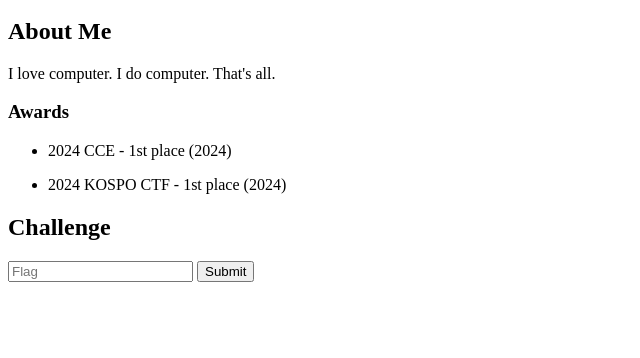
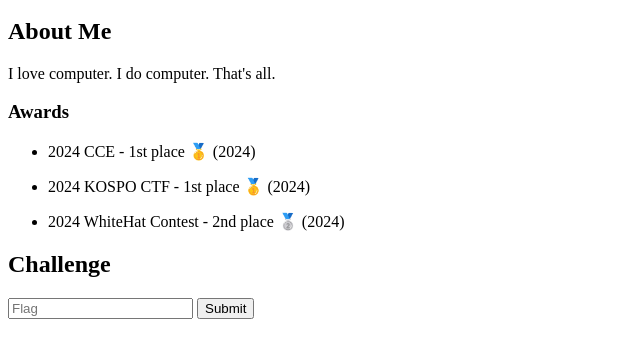
Before and after one commit to NeoMaster831/NeoMaster831, a Flask app: page / in a window 1280 px wide. Shown: the part 208-566 px from the top of the page, without its empty margins (0-640 px from the left). Run offline with Flask 2, Linux system fonts and the light colour scheme.

Commit message:
add Whitehat Contest

```diff
--- a/templates/index.html
+++ b/templates/index.html
@@ -31,8 +31,9 @@
   <p>I love computer. I do computer. That's all.</p>
   <h3>Awards</h3>
   <ul>
-    <li><p>2024 CCE - 1st place (2024)</p></li>
-    <li><p>2024 KOSPO CTF - 1st place (2024)</p></li>
+    <li><p>2024 CCE - 1st place 🥇 (2024)</p></li>
+    <li><p>2024 KOSPO CTF - 1st place 🥇 (2024)</p></li>
+    <li><p>2024 WhiteHat Contest - 2nd place 🥈 (2024)</p></li>
   </ul>
   <h2>Challenge</h3>
   <div class="chall-container">
```
